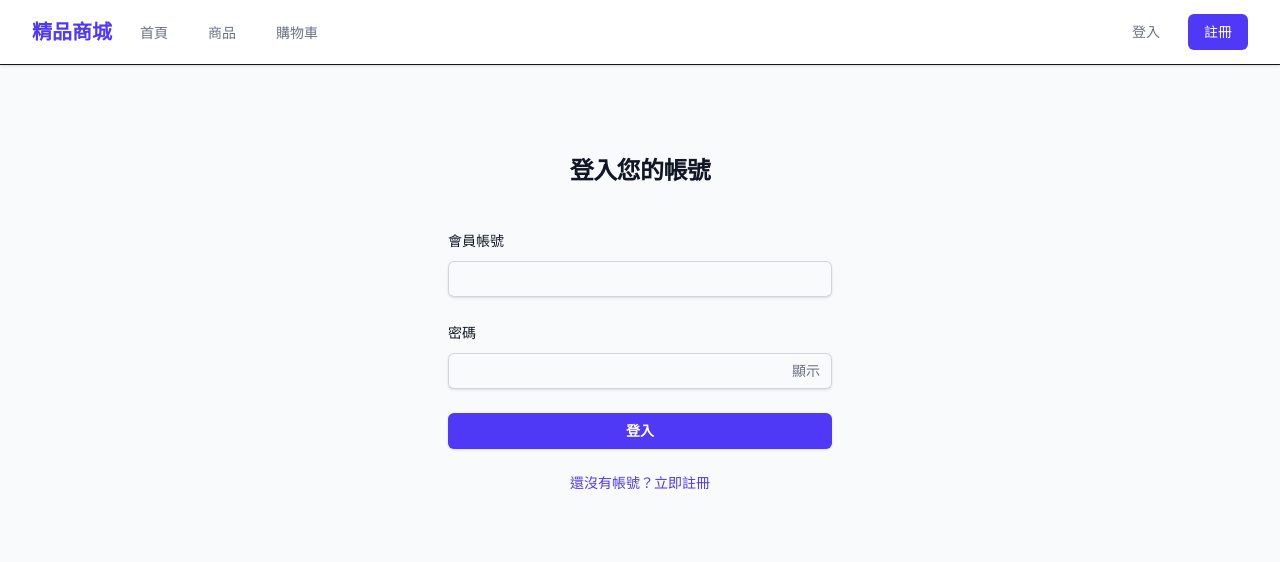
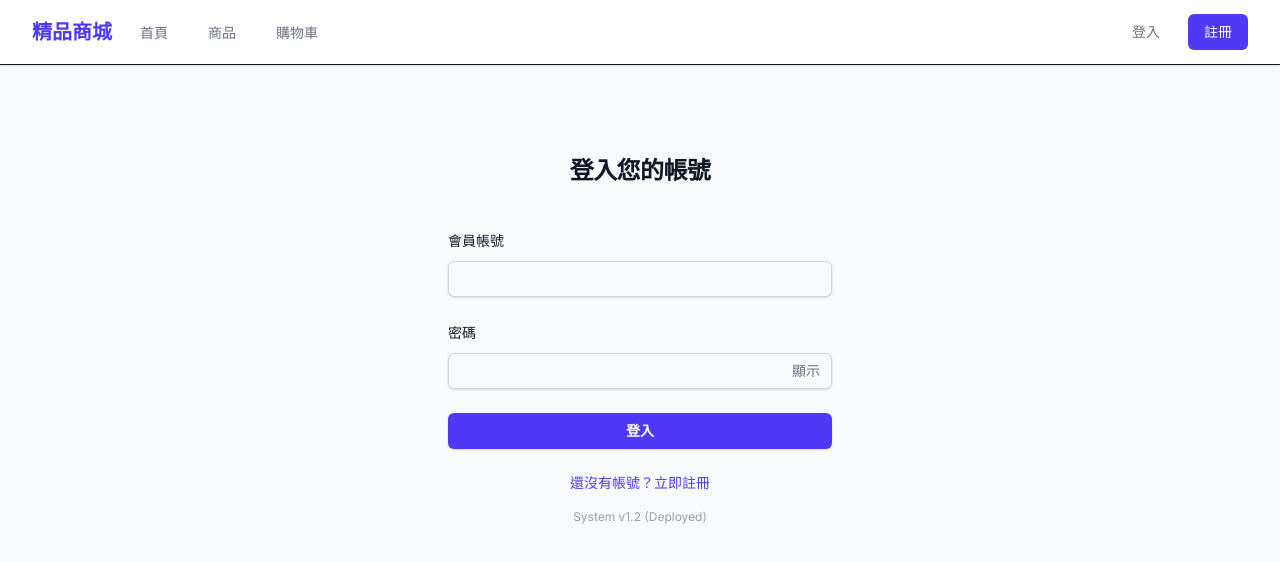
Before and after one commit to wangj6231/ecommerce-system, a Next.js app: page /login in a window 1280 px wide. Shown: the top 562 px of the page. Built offline with nearby package versions, Linux system fonts and the light colour scheme; no server answers.

Commit message:
chore: bump version to verify deployment

```diff
--- a/app/login/page.tsx
+++ b/app/login/page.tsx
@@ -105,6 +105,9 @@ export default function LoginPage() {
                         </Link>
                     </div>
                 </form>
+                <div className="mt-4 text-center text-xs text-gray-400">
+                    System v1.2 (Deployed)
+                </div>
             </div>
         </div>
     )
```
